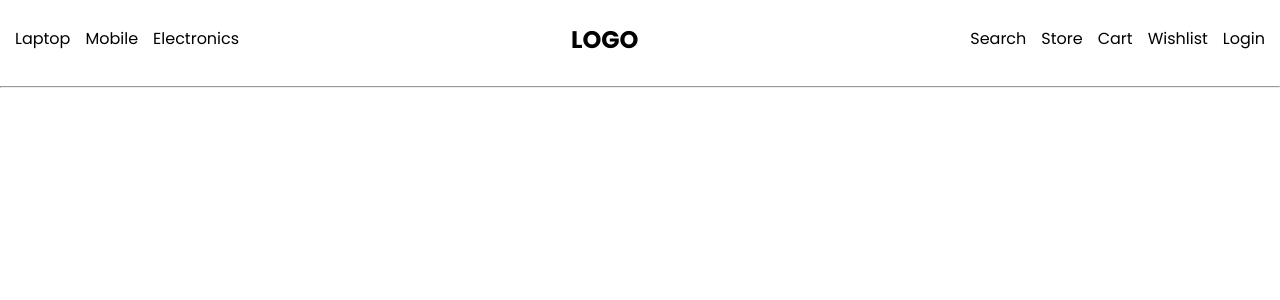
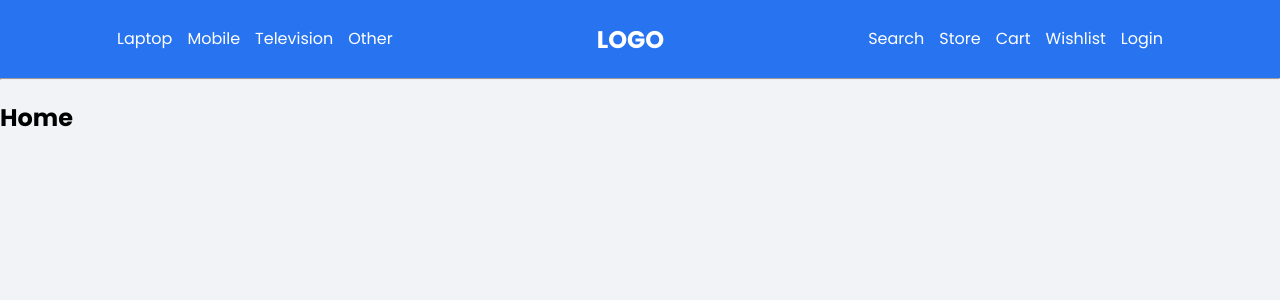
Before and after one commit to patildeep07/gadget-lo-redux, a React (Create React App) app in the folder gadget-lo/: page / in a window 1280 px wide. Shown: the top 300 px of the page. Built offline with nearby package versions, Linux system fonts and the light colour scheme.

Commit message:
Created all pages

```diff
--- a/gadget-lo/src/App.css
+++ b/gadget-lo/src/App.css
@@ -1,10 +1,20 @@
 @import url("https://fonts.googleapis.com/css2?family=Poppins:ital,wght@0,100;0,400;0,500;0,700;1,100;1,300;1,400;1,700&display=swap");
+
+body {
+  background-color: #f1f3f6;
+}
 
 .App {
   font-family: "Poppins", sans-serif;
 }
 
 .header {
+  margin: 0;
+}
+
+/* Universal styles */
+
+hr {
   margin: 0;
 }
 
@@ -30,8 +40,8 @@
   justify-content: space-between;
 }
 
-.space-evenly {
-  justify-content: space-evenly;
+.space-around {
+  justify-content: space-around;
 }
 
 .gap-10px {
--- a/gadget-lo/src/App.js
+++ b/gadget-lo/src/App.js
@@ -1,12 +1,27 @@
 import React from "react";
 import "./App.css";
 import { Header } from "./components/Header/Header";
+import { Routes, Route } from "react-router-dom";
+import { Login } from "./pages/Login";
+import { Home } from "./pages/Home";
+import { Cart } from "./pages/Cart";
+import { Wishlist } from "./pages/Wishlist";
+import { Store } from "./pages/Store";
 
 function App() {
   return (
     <div className="App">
       <Header className="header" />
       <hr />
+
+      {/* Routes */}
+      <Routes>
+        <Route path="/" element={<Home />} />
+        <Route path="/login" element={<Login />} />
+        <Route path="/cart" element={<Cart />} />
+        <Route path="/wishlist" element={<Wishlist />} />
+        <Route path="/store" element={<Store />} />
+      </Routes>
     </div>
   );
 }
--- a/gadget-lo/src/components/Header/Header.css
+++ b/gadget-lo/src/components/Header/Header.css
@@ -1,3 +1,8 @@
+.header {
+  background-color: #2874f0;
+  color: white;
+}
+
 .header h2 {
   margin: 0;
 }
@@ -11,7 +16,7 @@
   width: 0px;
   height: 1px;
   display: block;
-  background: black;
+  background: white;
   transition: 300ms;
 }
 
--- a/gadget-lo/src/components/Header/Header.jsx
+++ b/gadget-lo/src/components/Header/Header.jsx
@@ -1,25 +1,38 @@
+import { useNavigate } from "react-router-dom";
 import "./Header.css";
 
 export const Header = () => {
+  const navigate = useNavigate();
   return (
-    <div className="header flex-row space-between padding-10px-15px">
+    <div className="header flex-row space-around padding-10px-15px">
       {/* Categories */}
       <div className="menu-bar-web flex-row space-evenly gap-15px">
         <p className="cursor link-style">Laptop</p>
         <p className="cursor link-style">Mobile</p>
-        <p className="cursor link-style">Electronics</p>
+        <p className="cursor link-style">Television</p>
+        <p className="cursor link-style">Other</p>
       </div>
 
       {/* Logo */}
-      <h2 className="cursor">LOGO</h2>
+      <h2 className="cursor" onClick={() => navigate("/")}>
+        LOGO
+      </h2>
 
       {/* Menu bar */}
       <div className="menu-bar-web flex-row space-evenly gap-15px">
         <p className="cursor link-style">Search</p>
-        <p className="cursor link-style">Store</p>
-        <p className="cursor link-style">Cart</p>
-        <p className="cursor link-style">Wishlist</p>
-        <p className="cursor link-style">Login</p>
+        <p className="cursor link-style" onClick={() => navigate("/store")}>
+          Store
+        </p>
+        <p className="cursor link-style" onClick={() => navigate("/cart")}>
+          Cart
+        </p>
+        <p className="cursor link-style" onClick={() => navigate("/wishlist")}>
+          Wishlist
+        </p>
+        <p className="cursor link-style" onClick={() => navigate("/login")}>
+          Login
+        </p>
       </div>
 
       {/* End */}
--- a/gadget-lo/src/index.js
+++ b/gadget-lo/src/index.js
@@ -1,19 +1,23 @@
-import React from 'react';
-import { createRoot } from 'react-dom/client';
-import { Provider } from 'react-redux';
-import { store } from './app/store';
-import App from './App';
-import reportWebVitals from './reportWebVitals';
-import './index.css';
+import React from "react";
+import { createRoot } from "react-dom/client";
+import { Provider } from "react-redux";
+import { store } from "./app/store";
+import App from "./App";
+import reportWebVitals from "./reportWebVitals";
+import "./index.css";
 
-const container = document.getElementById('root');
+import { BrowserRouter as Router } from "react-router-dom";
+
+const container = document.getElementById("root");
 const root = createRoot(container);
 
 root.render(
   <React.StrictMode>
-    <Provider store={store}>
-      <App />
-    </Provider>
+    <Router>
+      <Provider store={store}>
+        <App />
+      </Provider>
+    </Router>
   </React.StrictMode>
 );
 
--- /dev/null
+++ b/gadget-lo/src/pages/Cart.jsx
@@ -0,0 +1,7 @@
+export const Cart = () => {
+  return (
+    <div>
+      <h2>Cart</h2>
+    </div>
+  );
+};
--- /dev/null
+++ b/gadget-lo/src/pages/Home.jsx
@@ -0,0 +1,7 @@
+export const Home = () => {
+  return (
+    <div>
+      <h2>Home</h2>
+    </div>
+  );
+};
--- /dev/null
+++ b/gadget-lo/src/pages/Login.jsx
@@ -0,0 +1,7 @@
+export const Login = () => {
+  return (
+    <div>
+      <h2>Login</h2>
+    </div>
+  );
+};
--- /dev/null
+++ b/gadget-lo/src/pages/Store.jsx
@@ -0,0 +1,7 @@
+export const Store = () => {
+  return (
+    <div>
+      <h2>Store</h2>
+    </div>
+  );
+};
--- /dev/null
+++ b/gadget-lo/src/pages/Wishlist.jsx
@@ -0,0 +1,7 @@
+export const Wishlist = () => {
+  return (
+    <div>
+      <h2>Wishlist</h2>
+    </div>
+  );
+};
```
